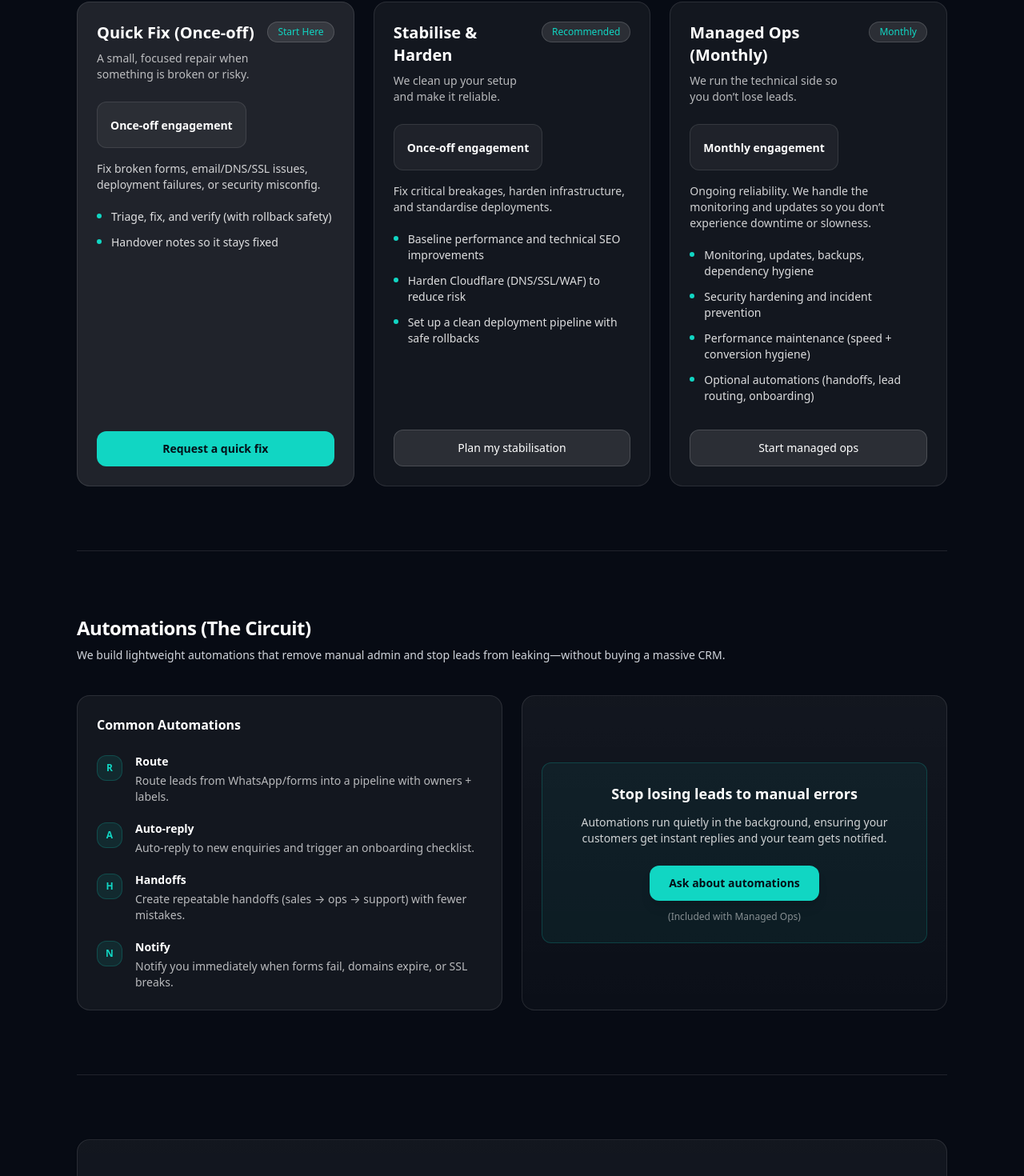
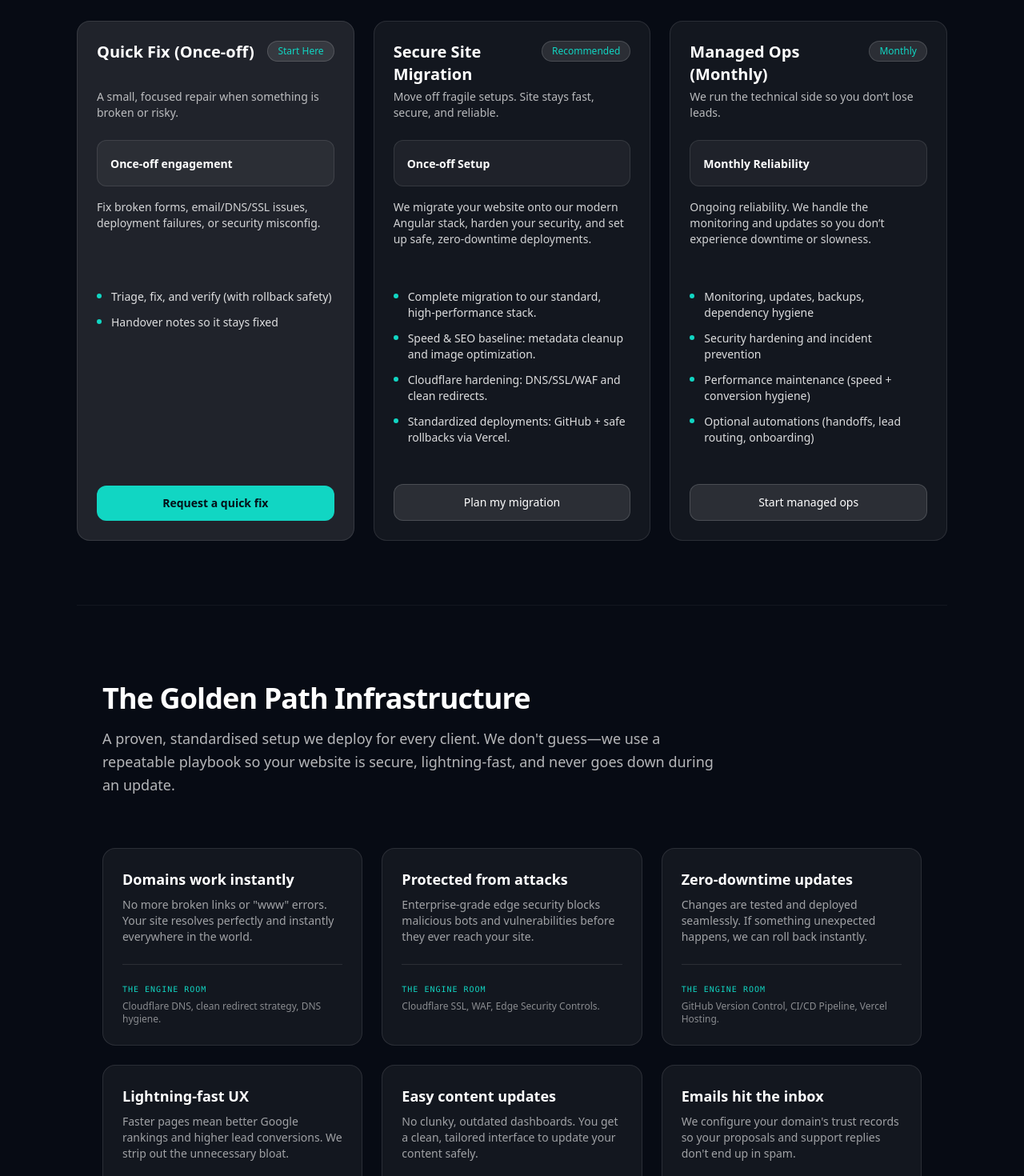
Before and after one commit to simplicreate/simplicreate-web, an Angular app: page / in a window 1280 px wide. Shown: the part 892-2362 px from the top of the page at 80% size. Built offline with nearby package versions, Linux system fonts and the light colour scheme; no server answers.

Commit message:
Redesign CTA's, fixed engagement block layout

```diff
--- a/src/app/pages/home/home.component.html
+++ b/src/app/pages/home/home.component.html
@@ -44,43 +44,48 @@
       </div>
     </section>
 
-    <section id="services" class="scroll-mt-24 py-16 sm:py-20 border-t border-white/10">
+    #Engagements
+   <section id="services" class="scroll-mt-24 py-16 sm:py-20 border-t border-white/10">
       <app-section-title title="Services"
         subtitle="Choose how you want help—once-off fixes, a full stabilisation setup, or monthly managed operations."></app-section-title>
 
       <div class="mt-10 grid gap-6 lg:grid-cols-3">
-        <button type="button" *ngFor="let e of (engagements || [])" (mouseenter)="setActive(e.id)"
-          (focus)="setActive(e.id)" (click)="setActive(e.id)"
-          class="text-left rounded-2xl border border-white/10 p-6 bg-white/5 transition hover:-translate-y-1 hover:border-[#11D6C3]/60 hover:bg-white/10 hover:shadow-lg focus:outline-none flex flex-col"
-          [class.-translate-y-1]="activeEngagementId === e.id" [class.border-[#11D6C3]/70]="activeEngagementId === e.id"
+        <div *ngFor="let e of (engagements || [])"
+          (mouseenter)="setActive(e.id)"
+          (click)="setActive(e.id)"
+          class="text-left rounded-2xl border border-white/10 p-6 bg-white/5 transition hover:-translate-y-1 hover:border-[#11D6C3]/60 hover:bg-white/10 hover:shadow-lg focus:outline-none flex flex-col h-full cursor-pointer"
+          [class.-translate-y-1]="activeEngagementId === e.id"
+          [class.border-[#11D6C3]/70]="activeEngagementId === e.id"
           [class.bg-white/10]="activeEngagementId === e.id">
 
-          <div class="flex items-start justify-between gap-4">
-            <div>
-              <h3 class="text-xl font-semibold">{{ e.name }}</h3>
-              <p class="mt-2 text-sm text-white/70">{{ e.subtitle }}</p>
-            </div>
-
+          <div class="min-h-[3.5rem] flex items-start justify-between gap-4">
+            <h3 class="text-xl font-semibold">{{ e.name }}</h3>
             <span *ngIf="getEngagementTag(e) as tag"
               class="shrink-0 rounded-full border border-white/15 bg-white/10 px-3 py-1 text-xs font-medium text-[#11D6C3]">
               {{ tag }}
             </span>
           </div>
 
-          <div class="mt-6 rounded-xl border border-white/10 bg-white/5 p-4">
+          <div class="min-h-[3.5rem] mt-1">
+            <p class="text-sm text-white/70">{{ e.subtitle }}</p>
+          </div>
+
+          <div class="mt-2 rounded-xl border border-white/10 bg-white/5 p-4">
             <span class="text-sm font-semibold text-white">{{ e.priceLine }}</span>
           </div>
 
-          <p class="mt-4 text-sm text-white/80">{{ e.description }}</p>
+          <div class="min-h-[6.5rem] mt-4">
+            <p class="text-sm text-white/80">{{ e.description }}</p>
+          </div>
 
-          <ul class="mt-5 space-y-3 text-sm text-white/85 flex-grow">
+          <ul class="mt-2 space-y-3 text-sm text-white/85 flex-grow">
             <li *ngFor="let b of (e.bullets || [])" class="flex gap-3">
               <span class="mt-1.5 block h-1.5 w-1.5 shrink-0 rounded-full bg-[#11D6C3]"></span>
               <span>{{ b }}</span>
             </li>
           </ul>
 
-          <div class="mt-8 w-full">
+          <div class="mt-8 w-full pt-4">
             <a *ngIf="e.id === 'patch'" href="#contact"
               class="w-full no-underline inline-flex items-center justify-center rounded-xl px-5 py-3 text-sm font-semibold text-[#041018] bg-[#11D6C3] hover:brightness-110 transition">
               Request a quick fix
@@ -88,7 +93,7 @@
 
             <a *ngIf="e.id === 'launchpad'" href="#contact"
               class="w-full no-underline inline-flex items-center justify-center rounded-xl px-5 py-3 text-sm font-medium text-white bg-white/10 hover:bg-white/15 border border-white/15">
-              Plan my stabilisation
+              Plan my migration
             </a>
 
             <a *ngIf="e.id === 'operator'" href="#contact"
@@ -96,7 +101,81 @@
               Start managed ops
             </a>
           </div>
-        </button>
+        </div>
+      </div>
+    </section>
+
+    <section id="golden-path" class="py-24 bg-[#070B14] relative border-t border-white/5">
+      <div class="absolute inset-0 bg-[radial-gradient(ellipse_at_top_right,_var(--tw-gradient-stops))] from-[#11D6C3]/5 via-transparent to-transparent pointer-events-none"></div>
+
+      <div class="mx-auto max-w-6xl px-4 sm:px-6 lg:px-8 relative z-10">
+
+        <div class="max-w-3xl mb-16">
+          <h2 class="text-3xl font-bold tracking-tight text-white sm:text-4xl mb-4">
+            The Golden Path Infrastructure
+          </h2>
+          <p class="text-lg text-white/70 leading-relaxed">
+            A proven, standardised setup we deploy for every client. We don't guess—we use a repeatable playbook so your website is secure, lightning-fast, and never goes down during an update.
+          </p>
+        </div>
+
+        <div class="grid grid-cols-1 md:grid-cols-2 lg:grid-cols-3 gap-6">
+
+          <div class="p-6 rounded-2xl bg-white/5 border border-white/10 hover:border-white/20 transition-colors">
+            <h3 class="text-lg font-semibold text-white mb-2">Domains work instantly</h3>
+            <p class="text-sm text-white/60 mb-6">No more broken links or "www" errors. Your site resolves perfectly and instantly everywhere in the world.</p>
+            <div class="pt-4 border-t border-white/10">
+              <span class="text-[10px] font-mono text-[#11D6C3] uppercase tracking-widest">The Engine Room</span>
+              <p class="text-xs text-white/50 mt-1">Cloudflare DNS, clean redirect strategy, DNS hygiene.</p>
+            </div>
+          </div>
+
+          <div class="p-6 rounded-2xl bg-white/5 border border-white/10 hover:border-white/20 transition-colors">
+            <h3 class="text-lg font-semibold text-white mb-2">Protected from attacks</h3>
+            <p class="text-sm text-white/60 mb-6">Enterprise-grade edge security blocks malicious bots and vulnerabilities before they ever reach your site.</p>
+            <div class="pt-4 border-t border-white/10">
+              <span class="text-[10px] font-mono text-[#11D6C3] uppercase tracking-widest">The Engine Room</span>
+              <p class="text-xs text-white/50 mt-1">Cloudflare SSL, WAF, Edge Security Controls.</p>
+            </div>
+          </div>
+
+          <div class="p-6 rounded-2xl bg-white/5 border border-white/10 hover:border-white/20 transition-colors">
+            <h3 class="text-lg font-semibold text-white mb-2">Zero-downtime updates</h3>
+            <p class="text-sm text-white/60 mb-6">Changes are tested and deployed seamlessly. If something unexpected happens, we can roll back instantly.</p>
+            <div class="pt-4 border-t border-white/10">
+              <span class="text-[10px] font-mono text-[#11D6C3] uppercase tracking-widest">The Engine Room</span>
+              <p class="text-xs text-white/50 mt-1">GitHub Version Control, CI/CD Pipeline, Vercel Hosting.</p>
+            </div>
+          </div>
+
+          <div class="p-6 rounded-2xl bg-white/5 border border-white/10 hover:border-white/20 transition-colors">
+            <h3 class="text-lg font-semibold text-white mb-2">Lightning-fast UX</h3>
+            <p class="text-sm text-white/60 mb-6">Faster pages mean better Google rankings and higher lead conversions. We strip out the unnecessary bloat.</p>
+            <div class="pt-4 border-t border-white/10">
+              <span class="text-[10px] font-mono text-[#11D6C3] uppercase tracking-widest">The Engine Room</span>
+              <p class="text-xs text-white/50 mt-1">Angular Standalone, Tailwind CSS, Image Optimisation.</p>
+            </div>
+          </div>
+
+          <div class="p-6 rounded-2xl bg-white/5 border border-white/10 hover:border-white/20 transition-colors">
+            <h3 class="text-lg font-semibold text-white mb-2">Easy content updates</h3>
+            <p class="text-sm text-white/60 mb-6">No clunky, outdated dashboards. You get a clean, tailored interface to update your content safely.</p>
+            <div class="pt-4 border-t border-white/10">
+              <span class="text-[10px] font-mono text-[#11D6C3] uppercase tracking-widest">The Engine Room</span>
+              <p class="text-xs text-white/50 mt-1">Sanity Headless CMS, Typed GROQ API, Code Fallbacks.</p>
+            </div>
+          </div>
+
+          <div class="p-6 rounded-2xl bg-white/5 border border-white/10 hover:border-white/20 transition-colors">
+            <h3 class="text-lg font-semibold text-white mb-2">Emails hit the inbox</h3>
+            <p class="text-sm text-white/60 mb-6">We configure your domain's trust records so your proposals and support replies don't end up in spam.</p>
+            <div class="pt-4 border-t border-white/10">
+              <span class="text-[10px] font-mono text-[#11D6C3] uppercase tracking-widest">The Engine Room</span>
+              <p class="text-xs text-white/50 mt-1">Google / M365, SPF, DKIM, DMARC Authentication.</p>
+            </div>
+          </div>
+
+        </div>
       </div>
     </section>
 
--- a/src/app/pages/home/home.component.ts
+++ b/src/app/pages/home/home.component.ts
@@ -35,23 +35,24 @@ const FALLBACK_ENGAGEMENTS: CmsEngagement[] = [
   },
   {
     id: 'launchpad',
-    name: 'Stabilise & Harden',
-    subtitle: 'We clean up your setup and make it reliable.',
-    priceLine: 'Once-off engagement',
-    description: 'Fix critical breakages, harden infrastructure, and standardise deployments.',
-    bullets: [
-      'Baseline performance and technical SEO improvements',
-      'Harden Cloudflare (DNS/SSL/WAF) to reduce risk',
-      'Set up a clean deployment pipeline with safe rollbacks'
-    ],
-    highlight: true,
-    order: 2,
+  name: 'Secure Site Migration',
+  subtitle: 'Move off fragile setups. Site stays fast, secure, and reliable.',
+  priceLine: 'Once-off Setup',
+  description: 'We migrate your website onto our modern Angular stack, harden your security, and set up safe, zero-downtime deployments.',
+  bullets: [
+    'Complete migration to our standard, high-performance stack.',
+    'Speed & SEO baseline: metadata cleanup and image optimization.',
+    'Cloudflare hardening: DNS/SSL/WAF and clean redirects.',
+    'Standardized deployments: GitHub + safe rollbacks via Vercel.'
+  ],
+  highlight: true,
+  order: 2,
   },
   {
     id: 'operator',
     name: 'Managed Ops (Monthly)',
     subtitle: 'We run the technical side so you don’t lose leads.',
-    priceLine: 'Monthly engagement',
+    priceLine: 'Monthly Reliability',
     description: 'Ongoing reliability. We handle the monitoring and updates so you don’t experience downtime or slowness.',
     bullets: [
       'Monitoring, updates, backups, dependency hygiene',
```
